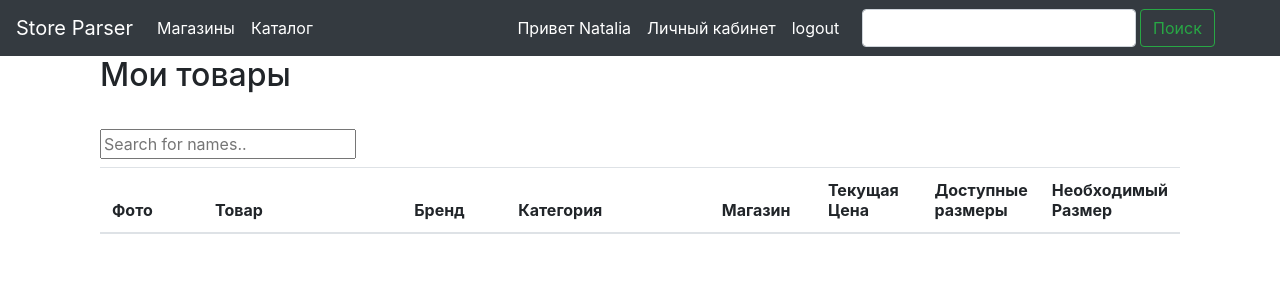
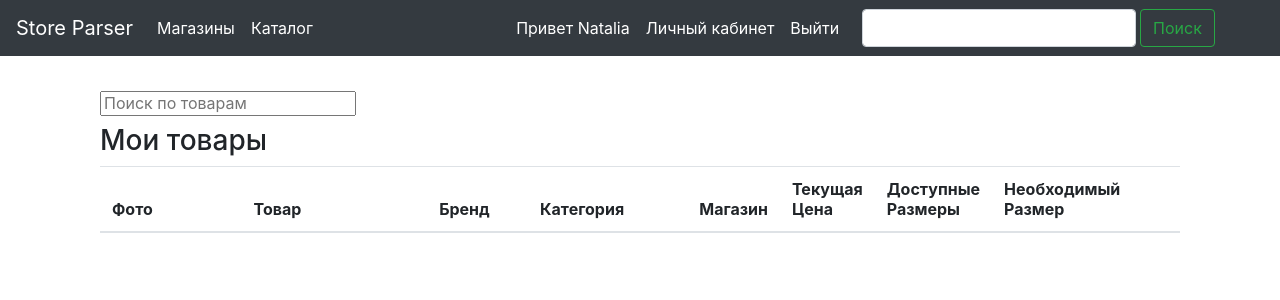
Before and after one commit to FlyOn21/project_store_find, a Flask app: page /users/my_products in a window 1280 px wide. Shown: the top 300 px of the page. Run offline with Flask 2, Linux system fonts and the light colour scheme; a user stored in the database is signed in; data comes from the database, SQL or seed files in the repository; both versions use the stored data as it was after the commit; lists and menus that the app fills with data are empty; some libraries are stand-ins or nearby versions.

Commit message:
Issue 5 | Work with an personal account
1) Доработан личный кабинет (поиск)
2) Добавлено youtube-video на главной страницы

```diff
--- a/webapp_stores/templates/base.html
+++ b/webapp_stores/templates/base.html
@@ -8,6 +8,8 @@
 
         <!-- Bootstrap CSS -->
         <link rel="stylesheet" href="https://stackpath.bootstrapcdn.com/bootstrap/4.5.0/css/bootstrap.min.css" integrity="sha384-9aIt2nRpC12Uk9gS9baDl411NQApFmC26EwAOH8WgZl5MYYxFfc+NcPb1dKGj7Sk" crossorigin="anonymous">
+        <script src="https://ajax.googleapis.com/ajax/libs/jquery/3.3.1/jquery.min.js"></script>
+
           <title>{{page_title}}</title>
       </head>
         <body>
@@ -21,5 +23,6 @@
         <script src="https://code.jquery.com/jquery-3.5.1.slim.min.js" integrity="sha384-DfXdz2htPH0lsSSs5nCTpuj/zy4C+OGpamoFVy38MVBnE+IbbVYUew+OrCXaRkfj" crossorigin="anonymous"></script>
         <script src="https://cdn.jsdelivr.net/npm/popper.js@1.16.0/dist/umd/popper.min.js" integrity="sha384-Q6E9RHvbIyZFJoft+2mJbHaEWldlvI9IOYy5n3zV9zzTtmI3UksdQRVvoxMfooAo" crossorigin="anonymous"></script>
         <script src="https://stackpath.bootstrapcdn.com/bootstrap/4.5.0/js/bootstrap.min.js" integrity="sha384-OgVRvuATP1z7JjHLkuOU7Xw704+h835Lr+6QL9UvYjZE3Ipu6Tp75j7Bh/kR0JKI" crossorigin="anonymous"></script>
-      </body>
+
+        </body>
     </html>
--- a/webapp_stores/templates/menu.html
+++ b/webapp_stores/templates/menu.html
@@ -29,14 +29,14 @@
           </li>
           {%endif%}
           <li class="nav-item active">
-            <a class="nav-link" href="{{url_for('users.logout')}}">logout</a>
+            <a class="nav-link" href="{{url_for('users.logout')}}">Выйти</a>
           </li>
         {%else%}
             <li class="nav-item active">
-        <a class="nav-link" href="{{url_for('users.login')}}">Login</a>
+        <a class="nav-link" href="{{url_for('users.login')}}">Войти</a>
       </li>
          <li class="nav-item active">
-            <a class="nav-link" href="{{url_for('users.register')}}">Registration</a>
+            <a class="nav-link" href="{{url_for('users.register')}}">Регистрация</a>
           </li>
         {%endif%}
 
--- a/webapp_stores/templates/user/my_products.html
+++ b/webapp_stores/templates/user/my_products.html
@@ -3,46 +3,49 @@
 {%block content%}
 
 <div class="container">
-                        <h2>Мои товары</h2>
                     </div>
 <div class = "col-4"></div>
 <div class  = "col-8"></div>
 
 <div class="container" style="margin-top:35px">
-<!--    <h4>Товаров на странице</h4>-->
-<!--        <div class="form-group">-->
-<!--            <select name="state" id="maxRows" class="form-control" style="width:150px">-->
-<!--                <option value="5000">Показать все</option>-->
-<!--                <option value="10">2</option>-->
-<!--                <option value="30">10</option>-->
-<!--                <option value="50">50</option>-->
-<!--            </select>-->
-<!--        </div>-->
+    <h6><input type="text" id="myInput" onkeyup="myFunction()" placeholder="Поиск по товарам"></h6>
 
-    <input type="text" id="myInput" onkeyup="myFunction()" placeholder="Search for names..">
-        <h3></h3>
-        <table id="mytable" class="table table-hover">
+        <h3>Мои товары</h3>
+        <table id="table" class="table table-hover"
+            data-toggle="table"
+			 data-search="true"
+			 data-filter-control="true"
+		     data-show-export="true"
+			 data-click-to-select="true"
+			 data-toolbar="#toolbar">
             <thead>
-                <th scope="col" style="width:  10%">Фото</th>
+                <th scope="col" style="width: 15%">Фото</th>
                 <th scope="col" style="width: 20%">Товар</th>
                 <th scope="col" style="width: 10%">Бренд</th>
-                <th scope="col" style="width: 20%">Категория</th>
-                <th scope="col" style="width: 10%">Магазин</th>
-                <th scope="col" style="width: 10%">Текущая Цена</th>
-                <th scope="col" style="width: 10%">Доступные размеры</th>
+                <th scope="col" style="width: 16%">Категория</th>
+                <th scope="col" style="width: 7%">Магазин</th>
+                <th scope="col" style="width: 7%">Текущая Цена</th>
+                <th scope="col" style="width: 10%">Доступные Размеры</th>
                 <th scope="col" style="width: 10%">Необходимый Размер</th>
+                <th scope="col" style="width: 6%"></th>
             </thead>
-             <tbody>
+             <tbody id="myTable">
             {% for product in products %}
                 <tr>
-                    <td><img alt="Cinque Terre" class="img-fluid" src="{{product.image}}" height=50px width=50px></td>
+                    <td><img alt="Cinque Terre" class="img-fluid" src="{{product.image.replace('[','').split(',', 1)[0].strip("'")}}" height=100px width=100px></td>
                     <td class="text-center"><a href="{{product.url}}" class="card-link">{{product.name}}</a></td>
                     <td class="text-center">{{product.brand}}</td>
                     <td class="text-center">{{product.category_detailed}}</td>
                     <td class="text-center">{{product.store}}</td>
-                    <td class="text-center">{{product.prise_full}}</td>
+                    <td class="text-center">{{product.prise_discount.replace('[','').replace(']','').replace("'","")}}</td>
                     <td class="text-center">{{product.size_available.replace('[','').replace(']','').replace("'","")}}</td>
                     <td class="text-center">{{product.size_interesting}}</td>
+                    <td class="text-center">
+                        <form action="{{url_for('users.delete_product')}}" method="post">
+                            <input type=hidden value="{{ product.id }}" name=product_to_delete />
+                            <input class="btn btn-secondary" type="submit" value="Удалить">
+                        </form>
+                    </td>
                  </tr>
             {% endfor %}
             </tbody>
@@ -52,47 +55,16 @@
             <ul class="pagination"></ul>
         </nav>
     </div>
-</div>
 
+<script>
+        $(document).ready(function(){
+        $("#myInput").on("keyup", function() {
+        var value = $(this).val().toLowerCase();
+        $("#myTable tr").filter(function() {
+        $(this).toggle($(this).text().toLowerCase().indexOf(value) > -1)
+        });
+        });
+        });
+</script>
 
-
-
-
-<!--<table class="table"-->
-<!--        data-toggle="True" data-pagination="True" data-search="True" data-url="data.json">-->
-<!--    <thead>-->
-<!--    {% for product in products %}-->
-<!--        <tr>-->
-<!--            <th data-field="{{product.name}}" data-sortable="true">Товар</th>-->
-<!--            <th data-field="{{product.store}}" data-sortable="true">Магазин</th>-->
-<!--            <th data-field="{{product.prise_full}}" data-sortable="true">Текущая Цена</th>-->
-<!--            <th data-field="{{product.size_interesting}}" data-sortable="true">Необходимый Размер</th>-->
-<!--        </tr>-->
-<!--    {% endfor %}-->
-<!--    </thead>-->
-
-
-<!--  <thead>-->
-<!--    <tr>-->
-<!--      <th scope="col">Товар</th>-->
-<!--      <th scope="col">Магазин</th>-->
-<!--      <th scope="col">Текущая Цена</th>-->
-<!--      <th scope="col">Необходимый Размер</th>-->
-<!--    </tr>-->
-<!--  </thead>-->
-<!--  <tbody>-->
-<!--  {% for product in products %}-->
-<!--    <tr>-->
-<!--      <th scope="row"><a href="{{product.url}}" class="card-link">{{product.name}}</a></th>-->
-<!--      <td>{{product.store}}</td>-->
-<!--      <td>{{product.prise_full}}</td>-->
-<!--      <td>{{product.size_interesting}}</td>-->
-<!--    </tr>-->
-<!--  {% endfor %}-->
-<!--  </tbody>-->
-<!--</table>-->
-
-
-
-</div>
 {%endblock%}
--- a/webapp_stores/user/views.py
+++ b/webapp_stores/user/views.py
@@ -1,8 +1,10 @@
-from flask import Blueprint, render_template, flash, url_for
+from flask import Blueprint, render_template, flash, url_for, request, current_app
 from flask_login import login_user, current_user, logout_user
 from werkzeug.utils import redirect
 from webapp_stores.user.model import User, db, InterestingProduct
 from webapp_stores.user.forms import Login_form, Registration_user
+
+from webapp_stores.db_functions import delete_interesting_product
 
 blueprint = Blueprint('users', __name__, url_prefix='/users')
 
@@ -69,13 +71,23 @@ def logout():
 
 @blueprint.route("/my_products")
 def my_products():
+    if not current_user.is_authenticated:
+        return redirect(url_for('index'))
+
     title = 'My products'
-
     user_id=current_user.get_id()
-    user = User.query.filter_by(id=user_id).first()
-    #print(user.name)
-    # mail = query.email
+    #user = User.query.filter_by(id=user_id).first()
 
     user_interesting_products=InterestingProduct.query.filter_by(client_id=user_id).all()
     #print(user_interesting_products)
     return render_template('user/my_products.html', title=title, products=user_interesting_products)
+
+
+@blueprint.route("/delete_product", methods=['POST'])
+def delete_product():
+    id=int(request.form['product_to_delete'])
+    print(type(id))
+    with current_app.app_context():
+        delete_interesting_product(id)
+
+    return redirect(url_for('users.my_products'))
```
Also changed, not shown: db_run_functions.py (+25 -11 lines), webapp_stores/db_functions.py (+9 -0 lines), webapp_stores/templates/index.html (+7 -0 lines), webapp_store.db.
